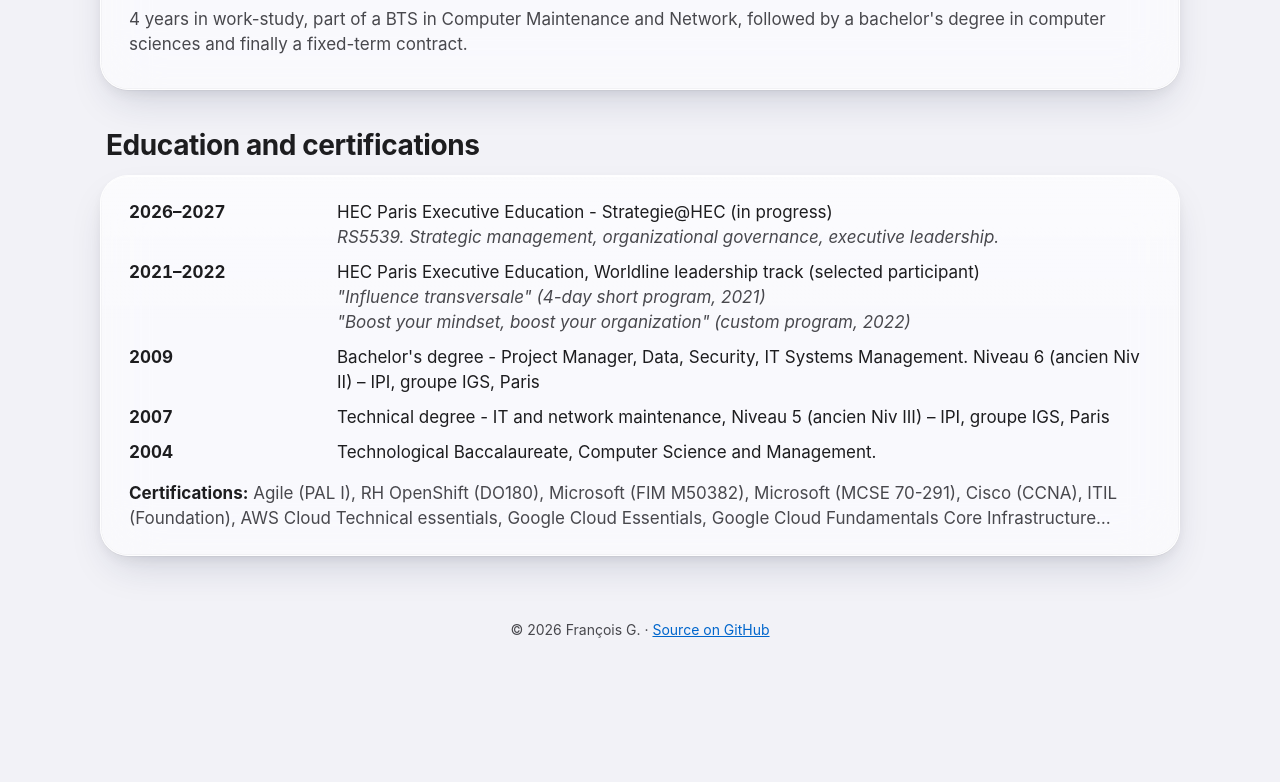
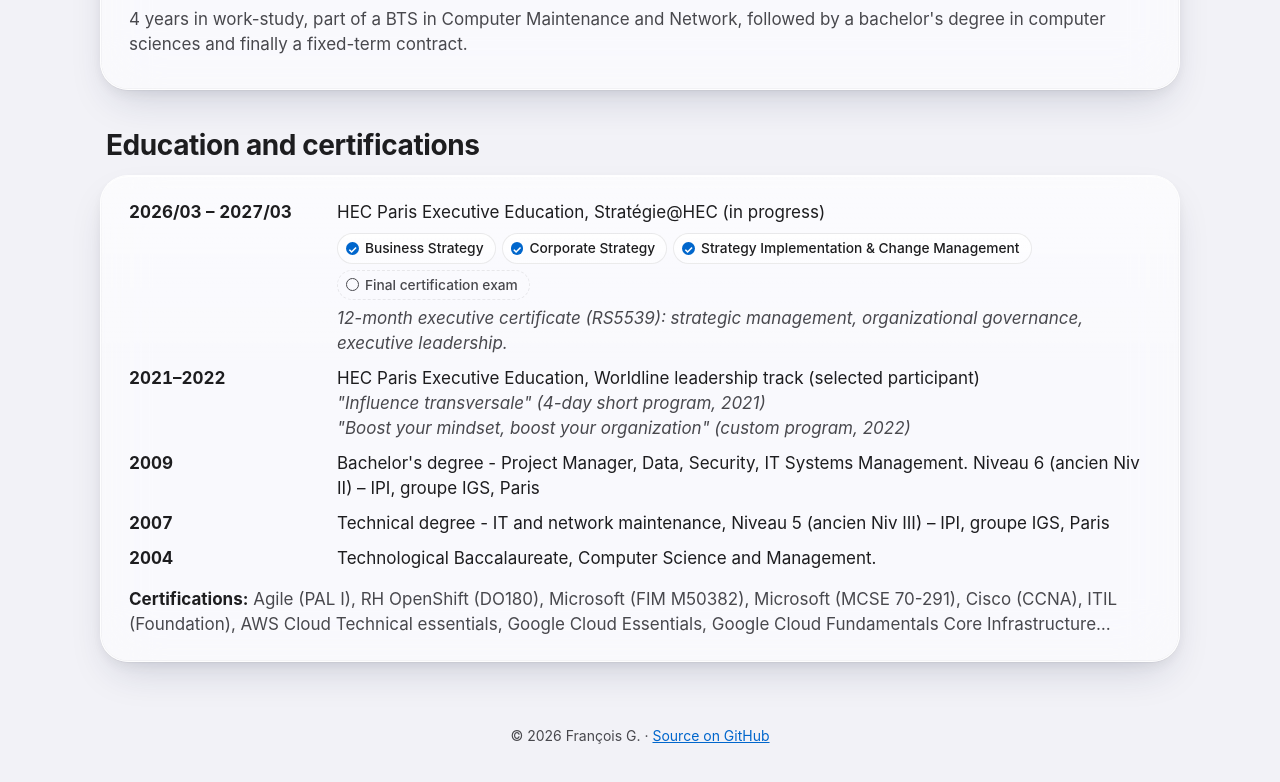
Before and after one commit to francoisgn/francois-g.com, an Astro site: page /cv in a window 1280 px wide. Shown: the part 5134-5916 px from the top of the page. Before the commit the page ends 5815 px from the top, so only its background shows below. Built offline with nearby package versions, Linux system fonts and the light colour scheme; Astro itself is replaced by a stand-in of ours.

Commit message:
site: CV, Stratégie@HEC progress steps (3 of 4 modules done, final exam pending)
Co-Authored-By: Claude Opus 5.5 <noreply@anthropic.com>
Claude-Session: https://claude.ai/code/session_014QH2CJ4eiEx9X2e6scdEEB

```diff
--- a/src/data/cv.ts
+++ b/src/data/cv.ts
@@ -33,9 +33,16 @@ export interface Role {
   bullets?: string[];
 }
 
+export interface Step {
+  label: string;
+  done: boolean;
+}
+
 export interface Education {
   year: string;
   title: string;
+  /** Programme progress, shown as a row of steps (web) or a plain line (print/PDF). Update `done` after each step. */
+  steps?: Step[];
   /** Lines under the title (programme, modules). */
   details?: string[];
 }
@@ -298,9 +305,18 @@ export const cv: Cv = {
   ],
   education: [
     {
-      year: '2026–2027',
-      title: 'HEC Paris Executive Education - Strategie@HEC (in progress)',
-      details: ['RS5539. Strategic management, organizational governance, executive leadership.'],
+      // Final exam window closes 2027-03-09: after the exam, set the last step to done and drop "(in progress)".
+      year: '2026/03 – 2027/03',
+      title: 'HEC Paris Executive Education, Stratégie@HEC (in progress)',
+      steps: [
+        { label: 'Business Strategy', done: true },
+        { label: 'Corporate Strategy', done: true },
+        { label: 'Strategy Implementation & Change Management', done: true },
+        { label: 'Final certification exam', done: false },
+      ],
+      details: [
+        '12-month executive certificate (RS5539): strategic management, organizational governance, executive leadership.',
+      ],
     },
     {
       year: '2021–2022',
--- a/src/pages/cv/index.astro
+++ b/src/pages/cv/index.astro
@@ -89,6 +89,17 @@ const home = new URL('/', Astro.site).href;
               <dt>{e.year}</dt>
               <dd>
                 {e.title}
+                {e.steps && (
+                  <ol class="steps" aria-label={`Progress: ${e.steps.filter((x) => x.done).length} of ${e.steps.length} steps completed`}>
+                    {e.steps.map((st) => (
+                      <li class={st.done ? 'done' : 'todo'}>
+                        <span class="mark" aria-hidden="true">{st.done ? '✓' : '○'}</span>
+                        {st.label}
+                        <span class="visually-hidden">{st.done ? ' (completed)' : ' (in progress)'}</span>
+                      </li>
+                    ))}
+                  </ol>
+                )}
                 {e.details?.map((d) => <span class="detail">{d}</span>)}
               </dd>
             </div>
@@ -214,6 +225,31 @@ const home = new URL('/', Astro.site).href;
 
   .detail { display: block; font-style: italic; color: var(--text-2); }
 
+  .steps { display: flex; flex-wrap: wrap; gap: 6px; margin: 8px 0 6px; padding: 0; list-style: none; }
+  .steps li {
+    display: inline-flex;
+    align-items: center;
+    gap: 6px;
+    padding: 4px 11px 4px 8px;
+    border-radius: 999px;
+    font-size: 0.86rem;
+    font-weight: 500;
+    border: 1px solid var(--chip-border);
+    background: var(--chip-bg);
+  }
+  .steps .mark {
+    display: inline-grid;
+    place-items: center;
+    width: 1.2em;
+    height: 1.2em;
+    border-radius: 50%;
+    font-size: 0.78em;
+    font-weight: 700;
+  }
+  .steps .done .mark { background: var(--accent); color: #fff; }
+  .steps .todo { color: var(--text-2); border-style: dashed; background: transparent; }
+  .steps .todo .mark { border: 1.5px solid var(--text-2); color: transparent; }
+
   .certs { margin: 0; color: var(--text-2); }
 
   .certs strong { color: var(--text); }
@@ -275,5 +311,8 @@ const home = new URL('/', Astro.site).href;
 
     .education { gap: 3pt; margin-bottom: 6pt; }
     .education div { grid-template-columns: 11.5rem 1fr; break-inside: avoid; }
+    .steps { gap: 2pt 8pt; margin: 2pt 0; }
+    .steps li { padding: 0; border: 0 !important; background: none !important; font-size: 9pt; color: #333; }
+    .steps .mark { width: auto; height: auto; background: none !important; color: #0a4f8a !important; border: 0 !important; font-size: 9pt; }
   }
 </style>
```
Also changed, not shown: 2 other files.
